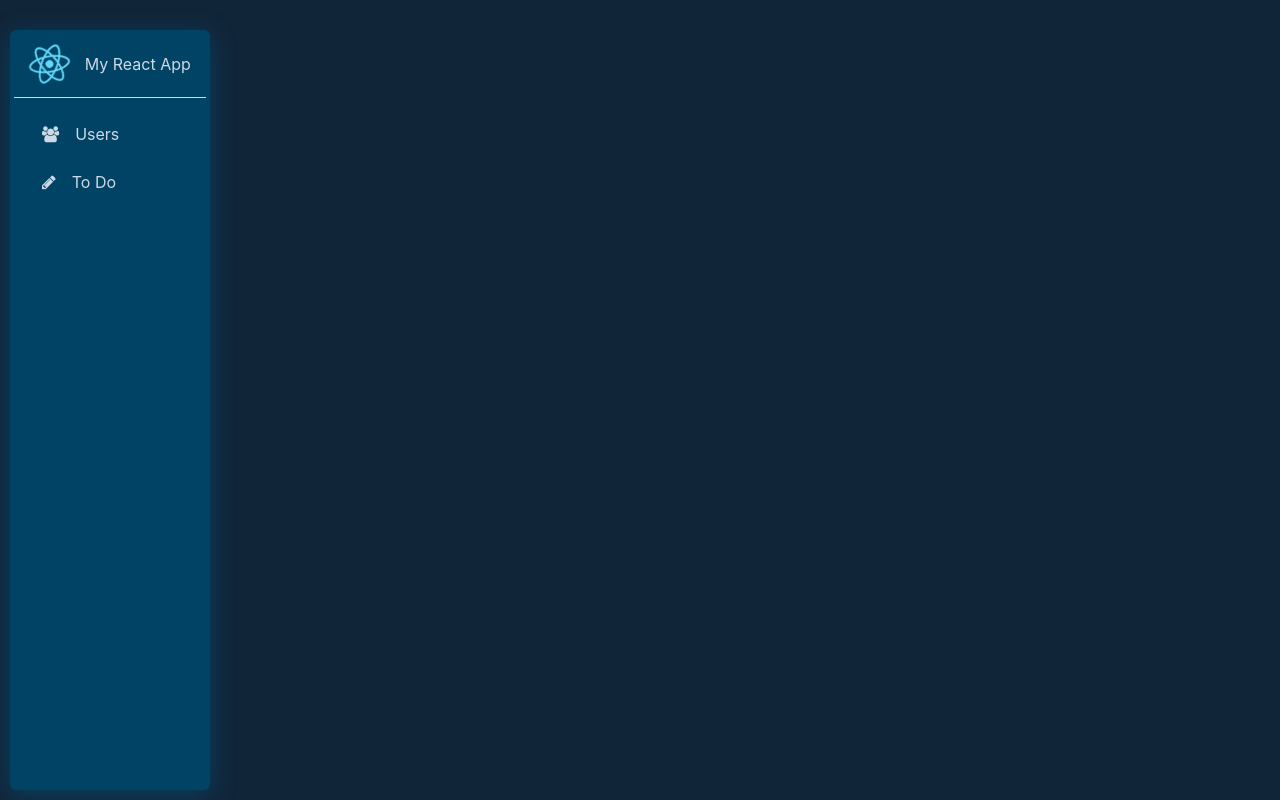
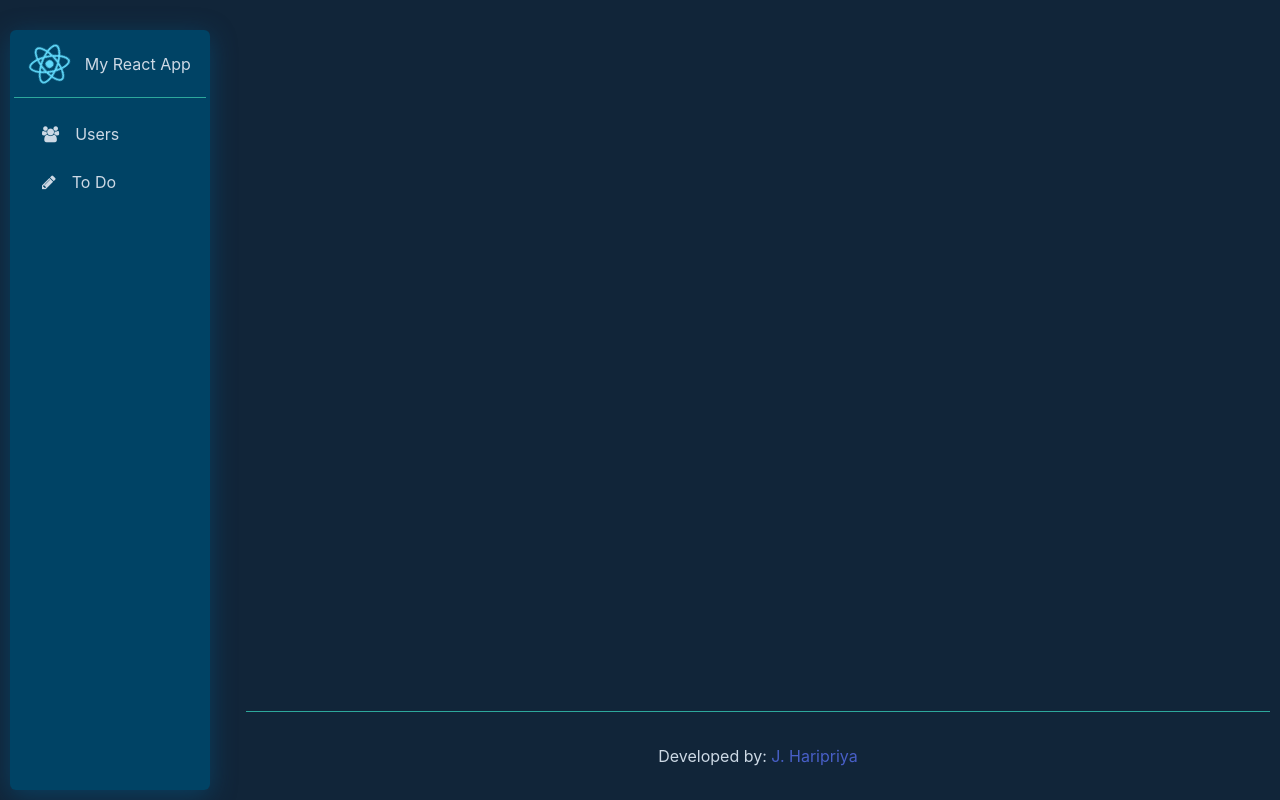
Before and after one commit to HaripriyaJ/React-Practise-App, a React (Create React App) app: page /login in a window 1280 px wide. Both pictures are taken after typing "name@example.com", "Sample123" into the empty fields and a click on the button "Login". Built offline with nearby package versions, Linux system fonts and the light colour scheme.

Commit message:
Footer component

```diff
--- a/src/common/components/Home.tsx
+++ b/src/common/components/Home.tsx
@@ -1,5 +1,6 @@
 import React from 'react';
 import { ISideNavBarOptions } from '../../interfaces/SideNavBar';
+import Footer from './footer/Footer';
 import SideNavBar from  './side-nav/SideNavBar';
 
 const sideNavBarOptions: ISideNavBarOptions[] = [
@@ -23,6 +24,7 @@ function Home() {
     return (
         <>
             <SideNavBar options={sideNavBarOptions}/>
+            <Footer />
         </>
     );
 }
--- /dev/null
+++ b/src/common/components/footer/Footer.scss
@@ -0,0 +1,16 @@
+@import '../../../constants/CssVariables.scss';
+
+.footer {
+    width: 80%;
+    position: absolute;
+    right: 10px;
+    bottom: 0;
+    padding: 2rem 1.5rem 2rem;
+    background-color: $PRIMARY_COLOR;
+    border-top: 1px solid $HIGHLIGHT_COLOR;
+    z-index: -1;
+}
+
+a:hover {
+    color: $HIGHLIGHT_COLOR;
+}
--- /dev/null
+++ b/src/common/components/footer/Footer.tsx
@@ -0,0 +1,15 @@
+import React from 'react';
+import './Footer.scss';
+
+function Footer() {
+
+    return (
+        <footer className="footer">
+            <p className="content has-text-centered"> Developed by:
+                <a href="https://github.com/HaripriyaJ/React-Practise-App.git"> J. Haripriya </a>
+            </p>
+        </footer>
+    );
+}
+
+export default Footer;
--- a/src/common/components/side-nav/SideNavBar.scss
+++ b/src/common/components/side-nav/SideNavBar.scss
@@ -19,7 +19,7 @@
         display: flex;
         align-items: center;
         min-height: 4.25rem;
-        border-bottom: 1px solid $FONT_COLOR_DEFAULT;
+        border-bottom: 1px solid $HIGHLIGHT_COLOR;
     }
 
     &-menu {
```
